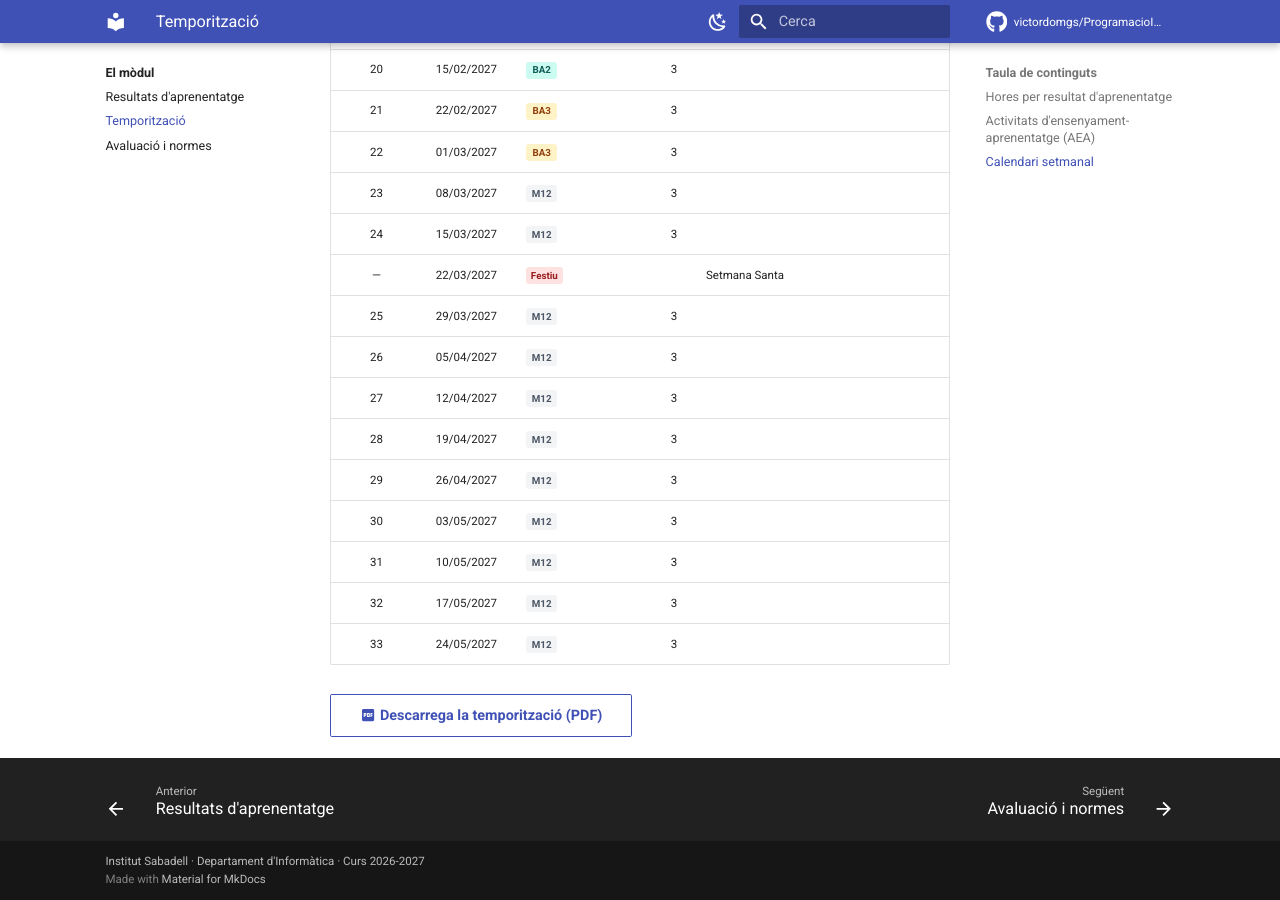
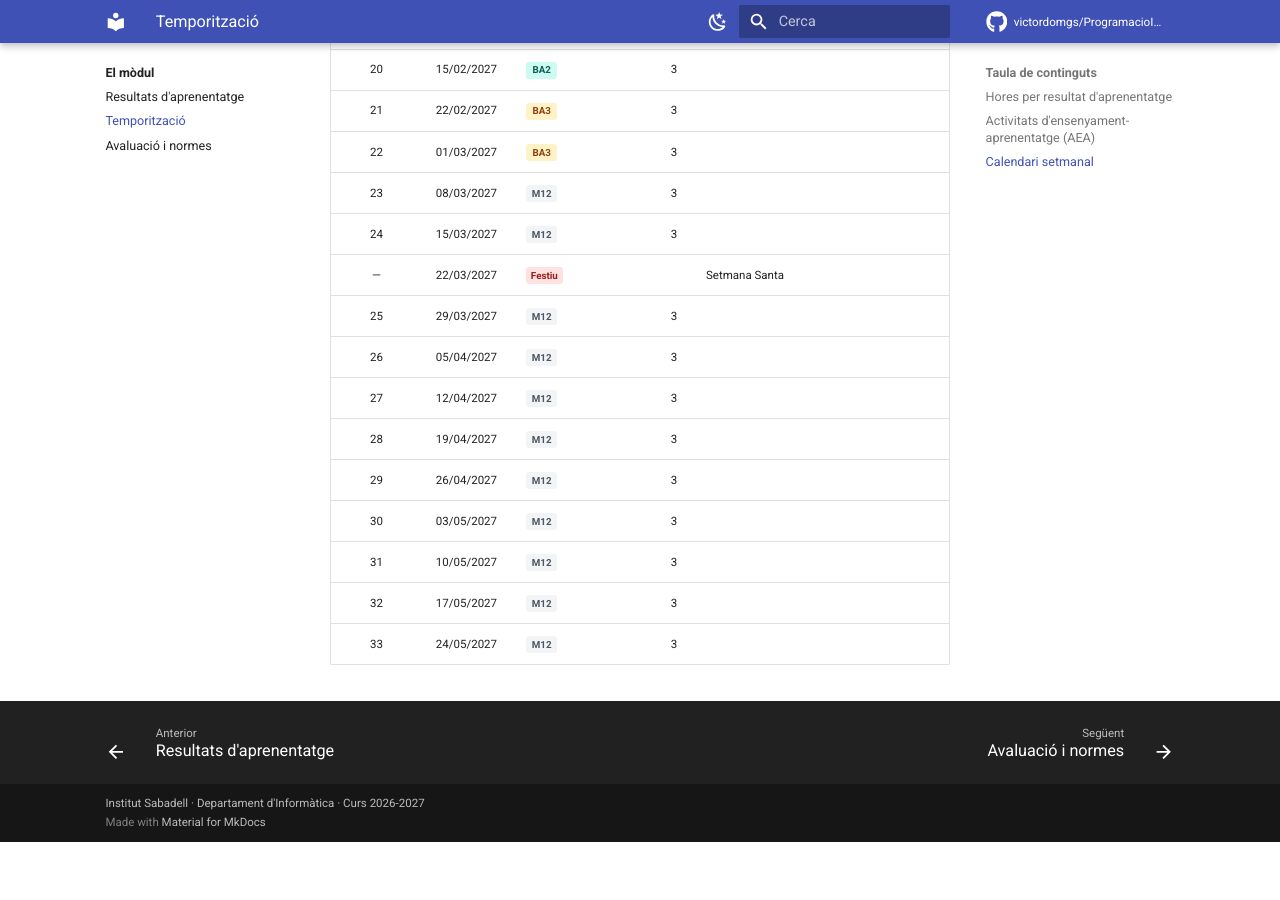
Before and after one commit to victordomgs/ProgramacioIADAW, an MkDocs documentation site: the page built from docs/modul/temporitzacio.md, in a window 1280 px wide and 900 px high, scrolled down 2753 px. Built offline with MkDocs 1.6.1 and Material for MkDocs 9.7.7, drawn with Linux system fonts in a browser that asks for light colours; comment, search, counter and statistics services are not loaded; after the commit the page ends 3595 px from its top, so only the background shows below that.

Commit message:
Update temporitzacio.md

```diff
--- a/docs/modul/temporitzacio.md
+++ b/docs/modul/temporitzacio.md
@@ -84,5 +84,3 @@ Inici de classes: **14/09/2026** · 3 hores setmanals. La setmana actual es most
 | 33 | 24/05/2027 | <span class="bloc bloc-m12">M12</span> | 3 |  |
 
 </div>
-
-[:material-file-pdf-box: Descarrega la temporització (PDF)](fitxers/DAW_M0617_Temporitzacio_2026-27.pdf){ .md-button }
```
